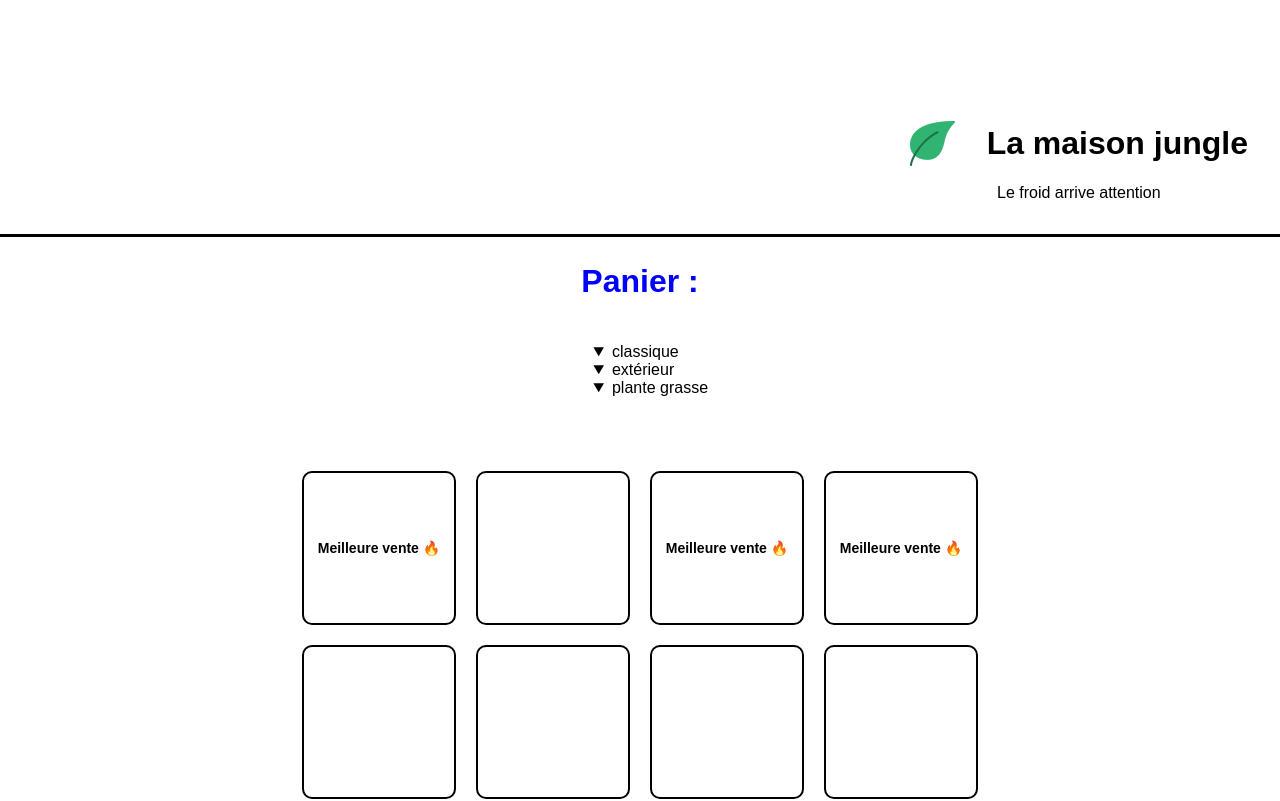
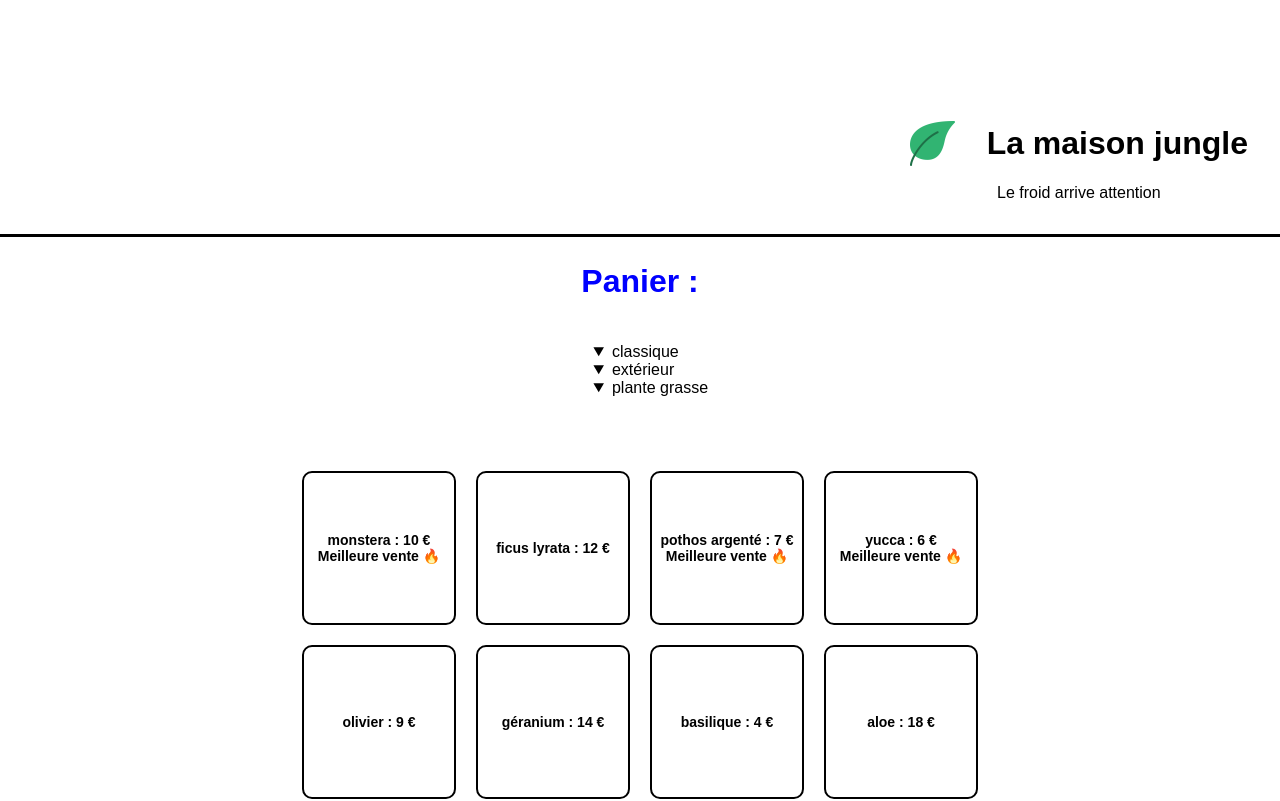
Before and after one commit to Junelight-07/LaMaisonJungle, a React (Create React App) app: page / in a window 1280 px wide. Shown: the top 801 px of the page. Built offline with nearby package versions, Linux system fonts and the light colour scheme.

Commit message:
V1 fonctionnelle avant module water et light

```diff
--- a/src/components/App.js
+++ b/src/components/App.js
@@ -185,6 +185,9 @@ function ShoppingList() {
           <>
             <li className="listeElement" key={`${name}-${index}`}>
               <div>
+                <div>
+                  {name} : {price} €
+                </div>
                 <div>{isBestSale && <span> Meilleure vente 🔥</span>}</div>
               </div>
               <div>
```
